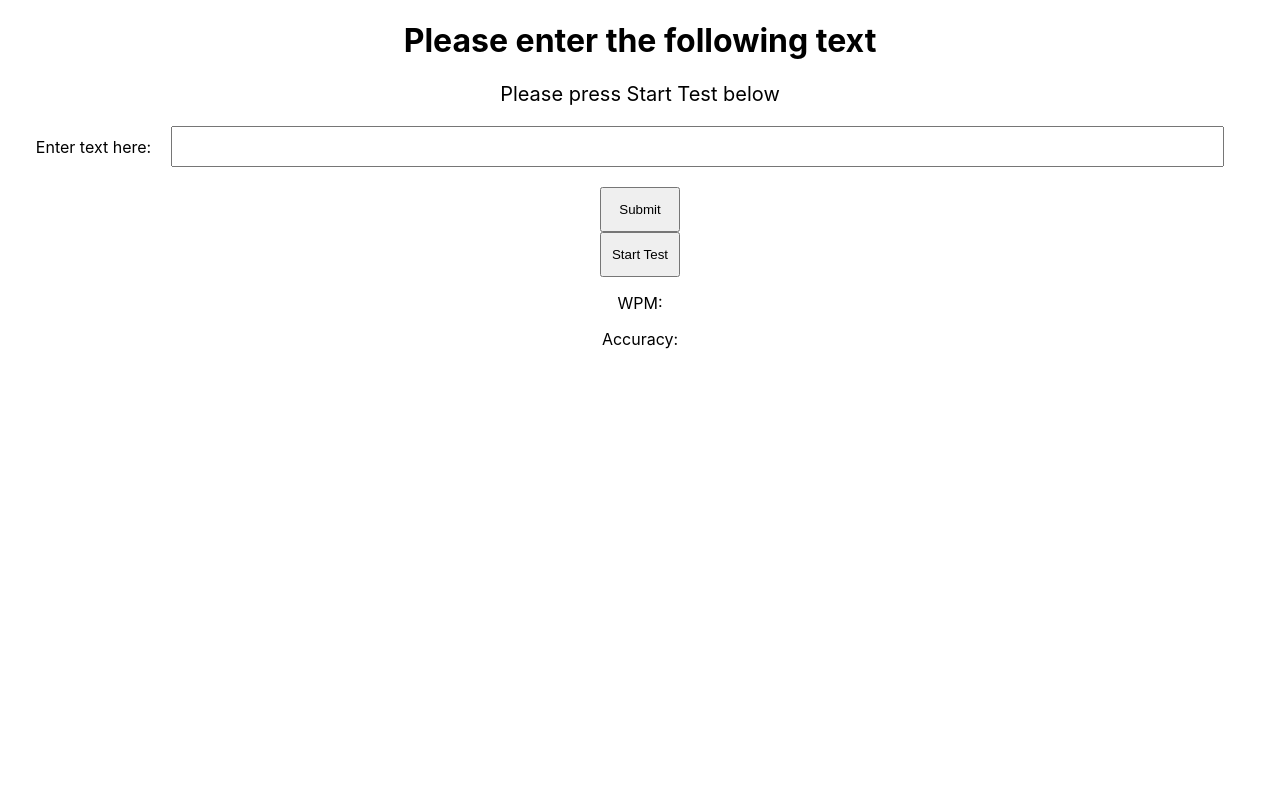
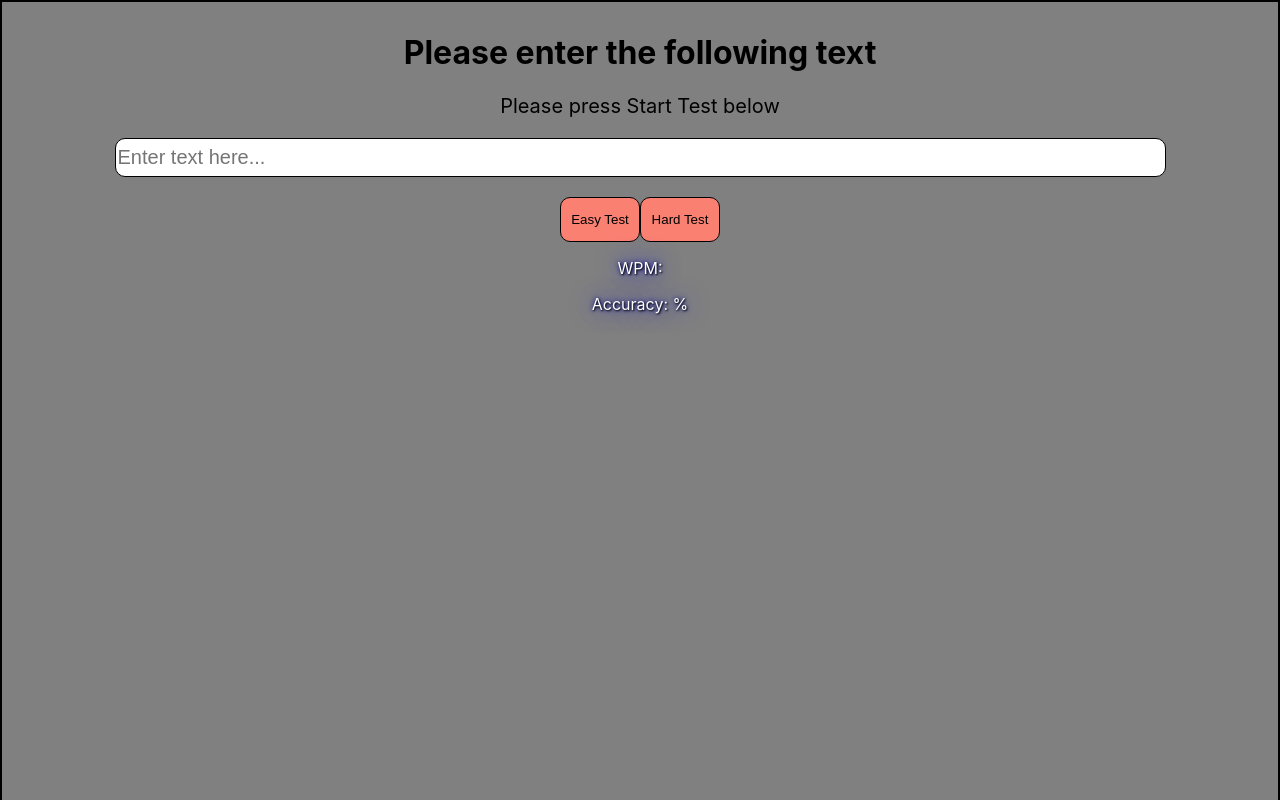
Before and after one commit to 940s/speed_typing_fe, a React (Create React App) app: page / in a window 1280 px wide. Shown: the top 800 px of the page. Built offline with nearby package versions, Linux system fonts and the light colour scheme.

Commit message:
switched onsubmit to on change
Co-authored-by: Chris Reichert <chris.a.reichert@gmail.com>
Co-authored-by: David Hecker <heckerdw@gmail.com>
Co-authored-by: Shan Jiang <johnson33399@gmail.com>

```diff
--- a/src/SpeedTest.css
+++ b/src/SpeedTest.css
@@ -2,14 +2,34 @@
     height: 35px;
     margin: 20px;
     font-size: 20px;
+    border-radius: 10px;
+    border: 1px solid black
 }
 
 button {
     height: 45px;
     width: 80px;
+    border-radius: 10px;
+    border: 1px solid black;
+    background-color: salmon;
 }
 
 #submit {
     height: 45px;
     width: 80px;
+    border-radius: 10px;
+    border: 1px solid black;
+    background-color: lightgoldenrodyellow;
 }
+
+main {
+    background-color: gray;
+    min-height: 100vw;
+    padding: 10px;
+    border: 2px solid black;
+}
+
+p {
+    color: white;
+  text-shadow: 1px 1px 2px black, 0 0 25px blue, 0 0 5px darkblue;
+}
--- a/src/SpeedTest.js
+++ b/src/SpeedTest.js
@@ -16,21 +16,25 @@ class SpeedTest extends React.Component {
     }
 
   }
-  onUserInputChange = (e) => {
-    const v = e.target.value;
-    this.setTimer();
-    this.onFinish(v)
-    this.setState({
-      userText: v,
-      symbols: this.countCorrectSymbols(v)
-    })
-  }
-  countCorrectSymbols(userText) {
-    const text = this.state.text.replace(' ', '');
-    return userText.replace(' ', '').split('').filter((s,i) => s === text[i]).length;
+
+  getEasyText = async () => {
+    try {
+      let response = await axios.get(`${process.env.REACT_APP_API}get_easy_text`);
+      console.log('app get data: ', response.data)
+      let text = response.data.text;
+
+      this.setState({
+
+        testText: text,
+        startTime: 0,
+        userText: ''
+      });
+    } catch (error) {
+      console.log('this is the get error: ', error.message)
+    }
   }
 
-  getText = async () => {
+  getHardText = async () => {
     try {
       let response = await axios.get(`${process.env.REACT_APP_API}get_text`);
       console.log('app get data: ', response.data)
@@ -39,7 +43,8 @@ class SpeedTest extends React.Component {
       this.setState({
 
         testText: text,
-        startTime: Date.now()
+        startTime: 0,
+        userText: ''
       });
     } catch (error) {
       console.log('this is the get error: ', error.message)
@@ -62,11 +67,18 @@ class SpeedTest extends React.Component {
 
   getResults = async (event) => {
     event.preventDefault();
+    if(this.state.startTime === 0) {
+      this.setState ({
+        startTime: Date.now()
+      })
+    }
     let time = this.getTime()
-
+    this.setState({
+      userText: event.target.value
+    })
     console.log('getResults time: ', time)
     let userText = {
-      original: this.state.testText,
+      original: this.state.testText.substring(0, this.state.userText.length),
       comparison: this.state.userText,
       time: time
     }
@@ -75,7 +87,8 @@ class SpeedTest extends React.Component {
       const userTextResponse = await axios.post(`${process.env.REACT_APP_API}post_wpm`, JSON.stringify(userText));
       this.setState({
         WPM: userTextResponse.data.wpm,
-        accuracy: userTextResponse.data.accuracy
+        accuracy: userTextResponse.data.accuracy,
+
       })
       console.log(userTextResponse);
 
@@ -94,13 +107,13 @@ class SpeedTest extends React.Component {
           <h1>Please enter the following text</h1>
           <article style={{maxWidth: '48%', margin: '0px auto', fontSize: '20px'}}><TextColor id="testText" text={this.state.testText} userText={this.state.userText}/></article>
           <form action="/action_page.php">
-            <label for="lname">Enter text here:</label>
-            <input type="text" id="lname" name="lname" size="85" onChange={(event) => this.setState({ userText: event.target.value })} />
-            <input type="submit" id="submit" value="Submit" onClick={(event) => this.getResults(event)} />
+            <label for="lname"></label>
+            <input type="text" id="lname" placeholder='Enter text here...' name="lname" size="85" onChange={(event) => this.getResults(event)} />
           </form>
-          <button onClick={this.getText}>Start Test</button>
+          <button onClick={this.getEasyText}>Easy Test</button>
+          <button onClick={this.getHardText}>Hard Test</button>
           <p>WPM: {this.state.WPM}</p>
-          <p>Accuracy: {this.state.accuracy}</p>
+          <p>Accuracy: {this.state.accuracy}%</p>
         </main>
         <footer></footer>
 
```
